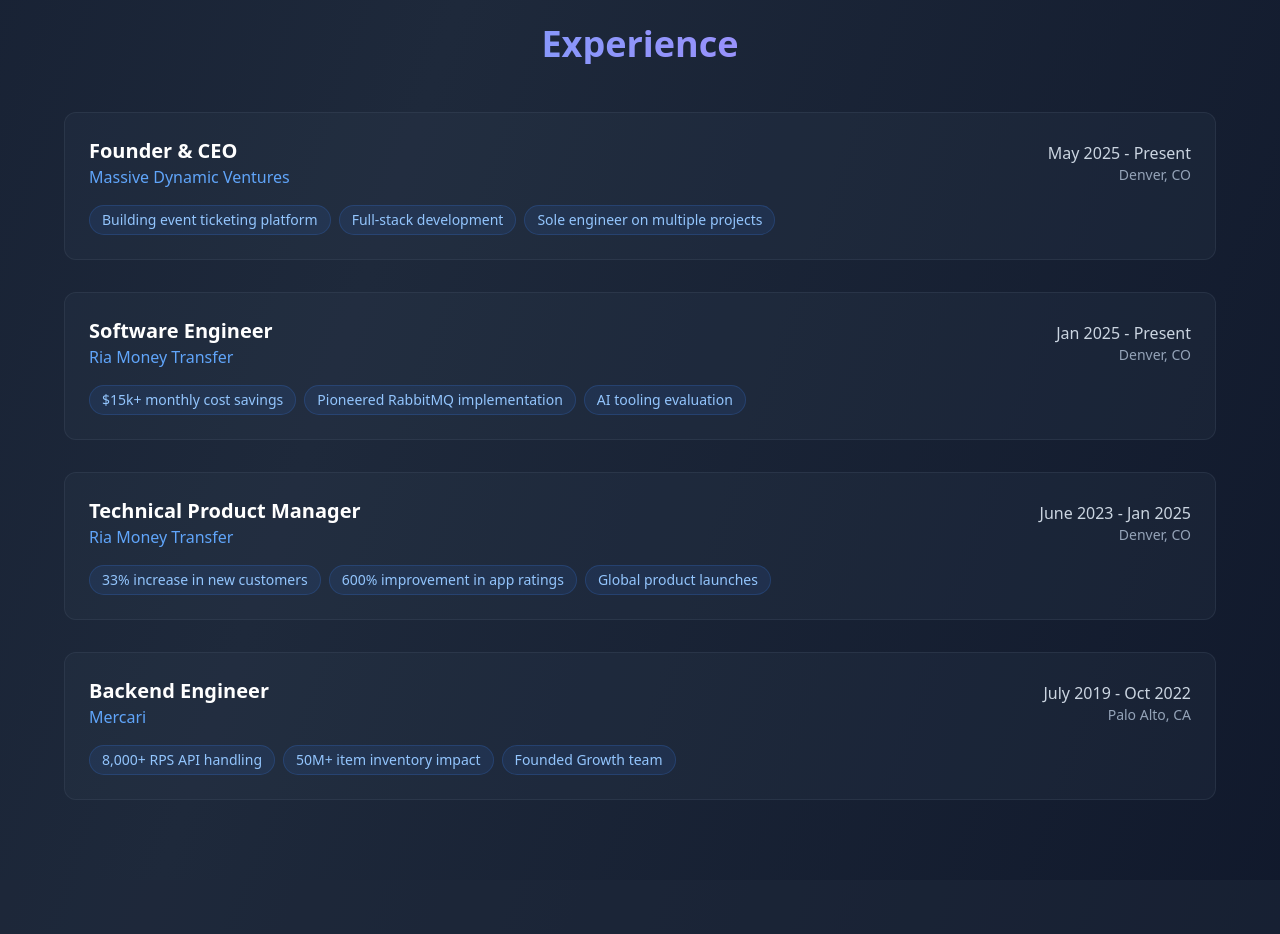
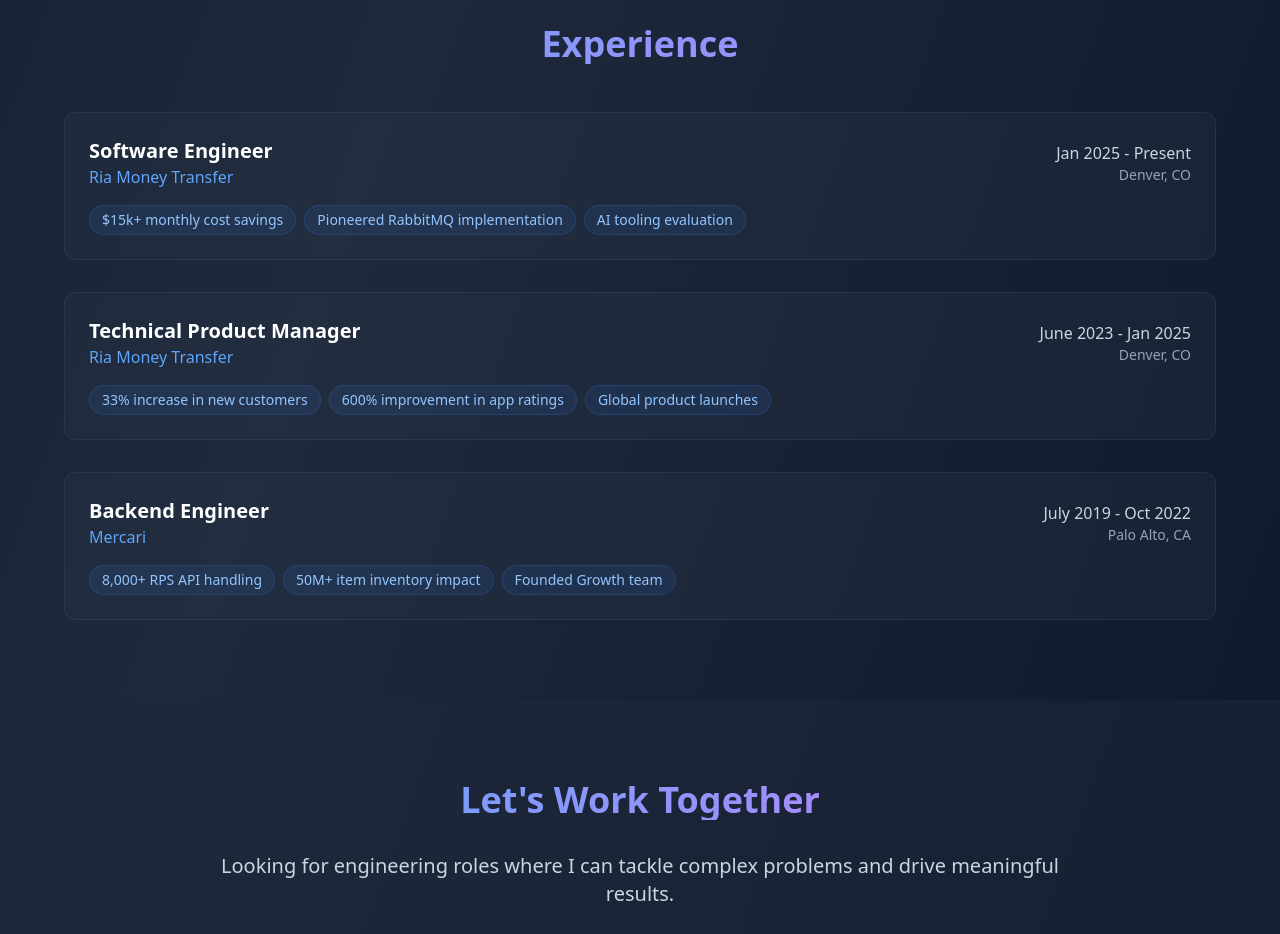
Before and after one commit to RoMalms10/romalms10.github.io, a React (Vite) app: page / in a window 1280 px wide. Shown: the part 2400-3334 px from the top of the page. Built offline with nearby package versions, Linux system fonts and the light colour scheme.

Commit message:
Remove MDV from experience

```diff
--- a/src/App.jsx
+++ b/src/App.jsx
@@ -44,13 +44,6 @@
   ];
 
   const experience = [
-    {
-      company: "Massive Dynamic Ventures",
-      role: "Founder & CEO",
-      period: "May 2025 - Present",
-      location: "Denver, CO",
-      highlights: ["Building event ticketing platform", "Full-stack development", "Sole engineer on multiple projects"]
-    },
     {
       company: "Ria Money Transfer",
       role: "Software Engineer",
```
